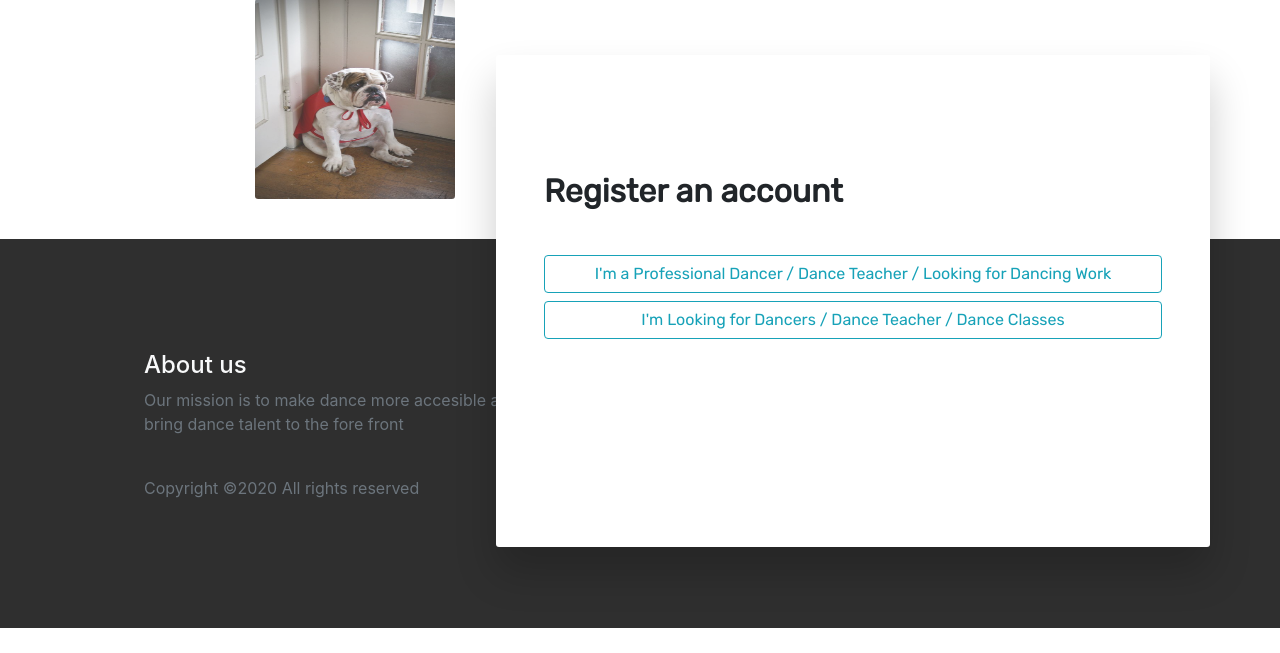
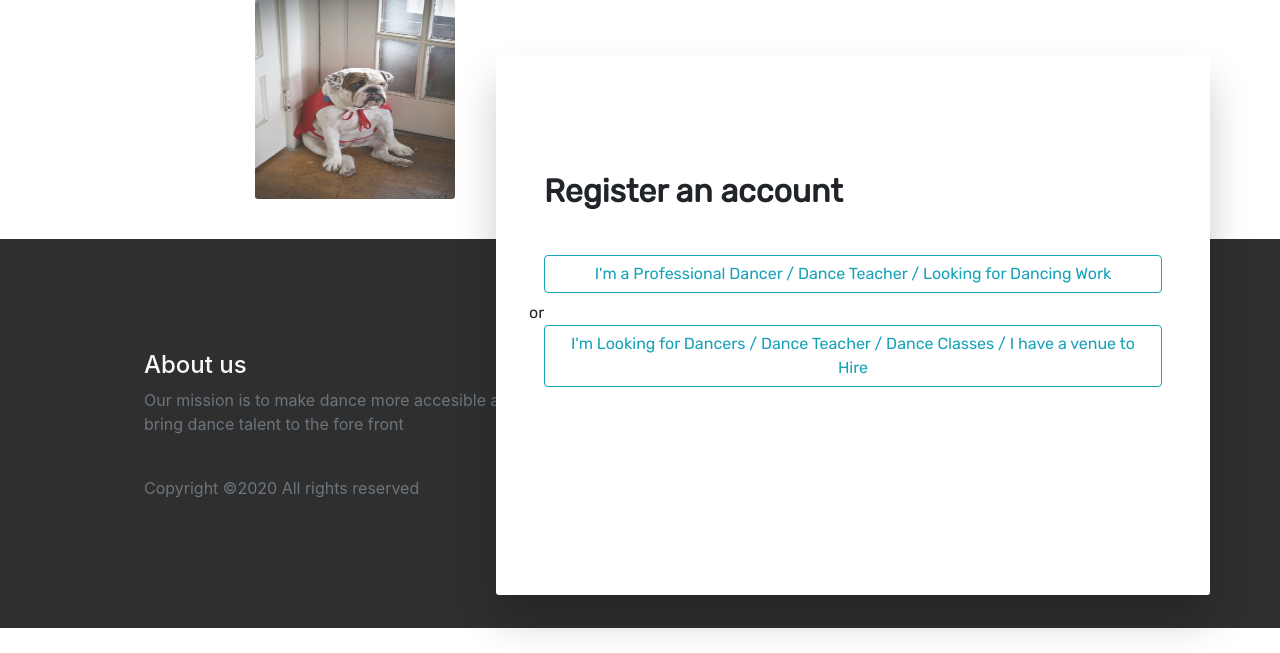
Before and after one commit to dancecentreuk/coviddancersuk, a Django app: page /account/register/ in a window 1280 px wide. Shown: the part 147-800 px from the top of the page. Run offline with Django 3.2, Linux system fonts and the light colour scheme; some libraries are stand-ins or nearby versions; some web fonts are replaced.

Commit message:
changed register 5

```diff
--- a/accounts/templates/registration/signup.html
+++ b/accounts/templates/registration/signup.html
@@ -21,8 +21,9 @@
                     <div class="col-md-12 col-12 mb-2">
                         <a href="{% url 'candidate-signup' %}" class="btn btn-outline-info btn-block">I'm a Professional Dancer / Dance Teacher / Looking for Dancing Work</a>
                     </div>
+                    or
                     <div class="col-md-12 col-12">
-                        <a href="{% url 'employer-signup' %}" class="btn btn-outline-info btn-block">I'm Looking for Dancers / Dance Teacher / Dance Classes</a>
+                        <a href="{% url 'employer-signup' %}" class="btn btn-outline-info btn-block">I'm Looking for Dancers / Dance Teacher / Dance Classes / I have a  venue to Hire</a>
                     </div>
                 </div>
 
```
